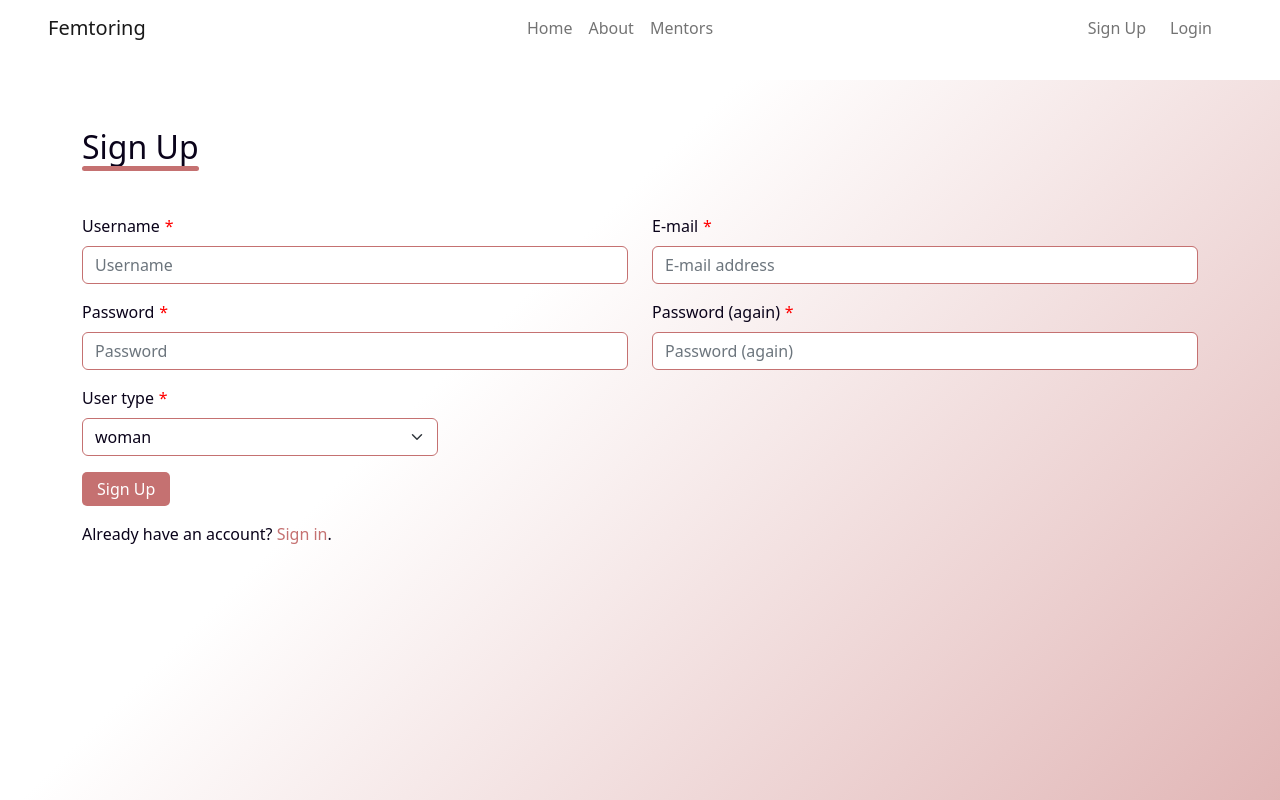
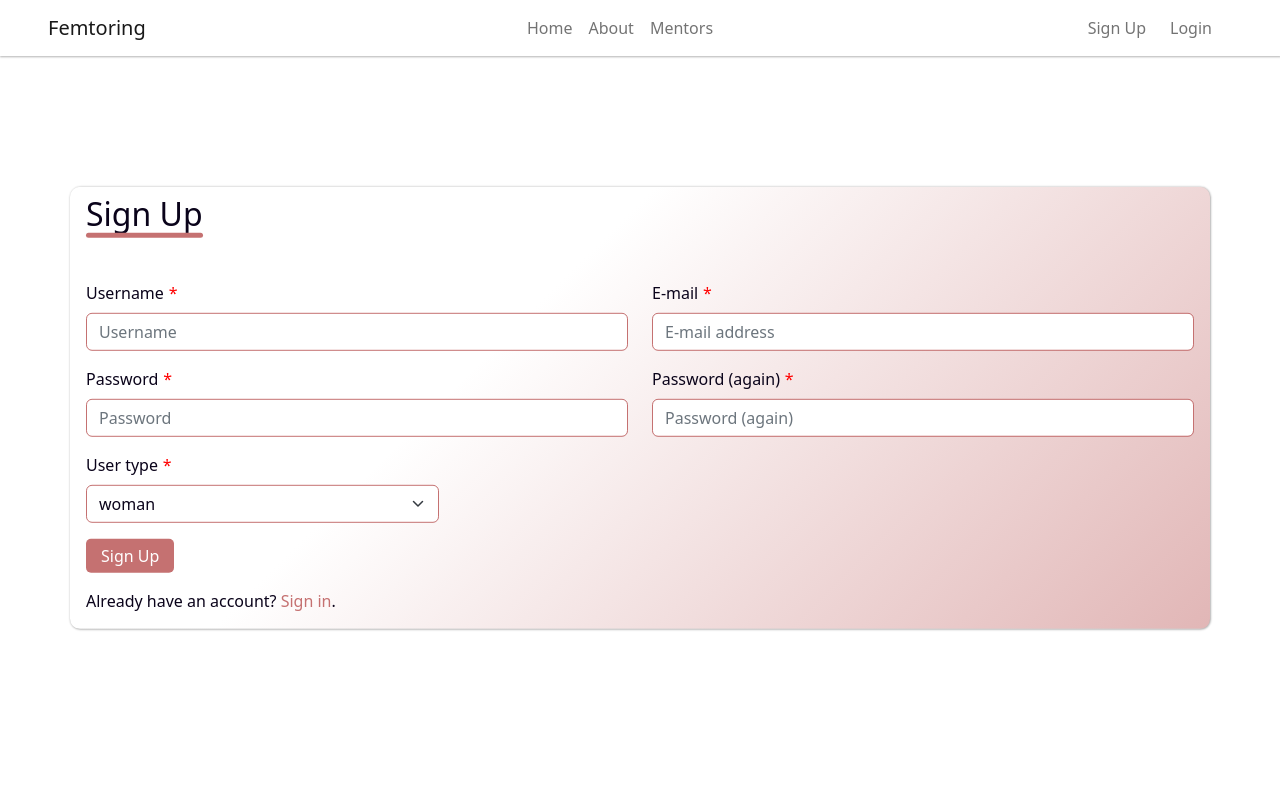
Before and after one commit to folarin-ogungbemi/Femtoring, a Django app: page /accounts/signup/ in a window 1280 px wide. Run offline with Django 4.2, Linux system fonts and the light colour scheme; some libraries are stand-ins or nearby versions.

Commit message:
Structure mentor's page and center allauth

```diff
--- a/static/css/base.css
+++ b/static/css/base.css
@@ -7,6 +7,7 @@ GENERAL STYLE
     --col-light:#fff;
     --col-main: #c57171;
     --col-dark: #0a031a;
+    --box-shadow: 0.5px 0.5px 2px 0.5px rgba(0, 0, 0, 0.3);
 }
 
 *{
@@ -17,10 +18,7 @@ GENERAL STYLE
 
 body{
     color: var(--col-dark);
-}
-
-header{
-    min-height: 10svh;
+    min-height: 100vh;
 }
 
 .f-text-link{
@@ -61,10 +59,25 @@ header{
 FORM STYLE
  *********** */
 
- .form{
-    min-height: 90svh;
+.form{
+    position: relative;
+    min-height: 88vh;
+ }
+
+.box{
+    position: absolute;
+    top: 50%;
+    left: 50%;
+    transform: translate(-50%, -50%);
+}
+
+.bio-card,
+.form-allauth{
+    border-radius: 10px;
+    padding: 0 1rem 0 1rem;
     background-color: var(--col-light);
     background-image: linear-gradient(135deg, var(--col-light) 10%, var(--col-light) 37%, var(--col-main) 160%);
+    box-shadow: var(--box-shadow);
 }
 
 .form-control,
@@ -75,13 +88,14 @@ FORM STYLE
 
 .form-control:focus,
 .form-select:focus{
-    box-shadow: 0.5px 0.5px 2px 0.5px rgba(0, 0, 0, 0.3);
+    box-shadow: var(--box-shadow);
     border-color: var(--col-main);
 }
 
 /* Navbar */
 .top-nav{
     background-color: var(--col-light);
+    box-shadow: var(--box-shadow);
     width: 100%;
 }
 
@@ -168,12 +182,22 @@ FORM STYLE
 
 /* Mentor profiles */
 
-#mentor-profile-img {
-    height: 190px;
-    float: right;
-    margin-top: 30px;
-    margin-right: 30px;
+
+.mentor-profile-img-bg{
+    position: relative;
+    border-radius: 50%;
+    background-color: var(--col-main);
+    width: 160px;
+    height: 160px;
 }
+.mentor-profile-img {
+    border-radius: 100%;
+    position: absolute;
+    left: 50%;
+    top: 50%;
+    transform: translate(-50%, -50%);
+}
+
 
 
 /*****************
--- a/templates/account/login.html
+++ b/templates/account/login.html
@@ -9,10 +9,10 @@
 
 {% load crispy_forms_tags %}
 <div class="form">
-  <div class="container allauth">
+  <div class="container box">
     <div class="row">
-      <div class="col-12 col-md-6">
-        <div class="my-5">
+      <div class="col-12 col-md-6 form-allauth mx-auto">
+        <div class="mb-5 mt-2">
           <h2 class="bottom-bar">{% trans "Sign In" %}</h2>
         </div>
         <form class="login" method="POST" action="{% url 'account_login' %}">
--- a/templates/account/signup.html
+++ b/templates/account/signup.html
@@ -6,10 +6,10 @@
 
 {% block content %}
 <div class="form">
-  <div class="container allauth">
+  <div class="container box">
     <div class="row">
-      <div class="col-12">
-        <div class="my-5">
+      <div class="col-12 form-allauth">
+        <div class="mb-5 mt-2">
           <h2 class="bottom-bar">{% trans "Sign Up" %}</h2>
         </div>
         <form class="signup" id="signup_form" method="post" action="{% url 'account_signup' %}">
--- a/templates/base.html
+++ b/templates/base.html
@@ -19,6 +19,7 @@
 
         <main>
         {% block content %}
+        <!--Content goes in here-->
         {% endblock %}
         </main>
 
```
Also changed, not shown: templates/account/logout.html (+3 -4 lines), templates/profile.html (+40 -23 lines).
